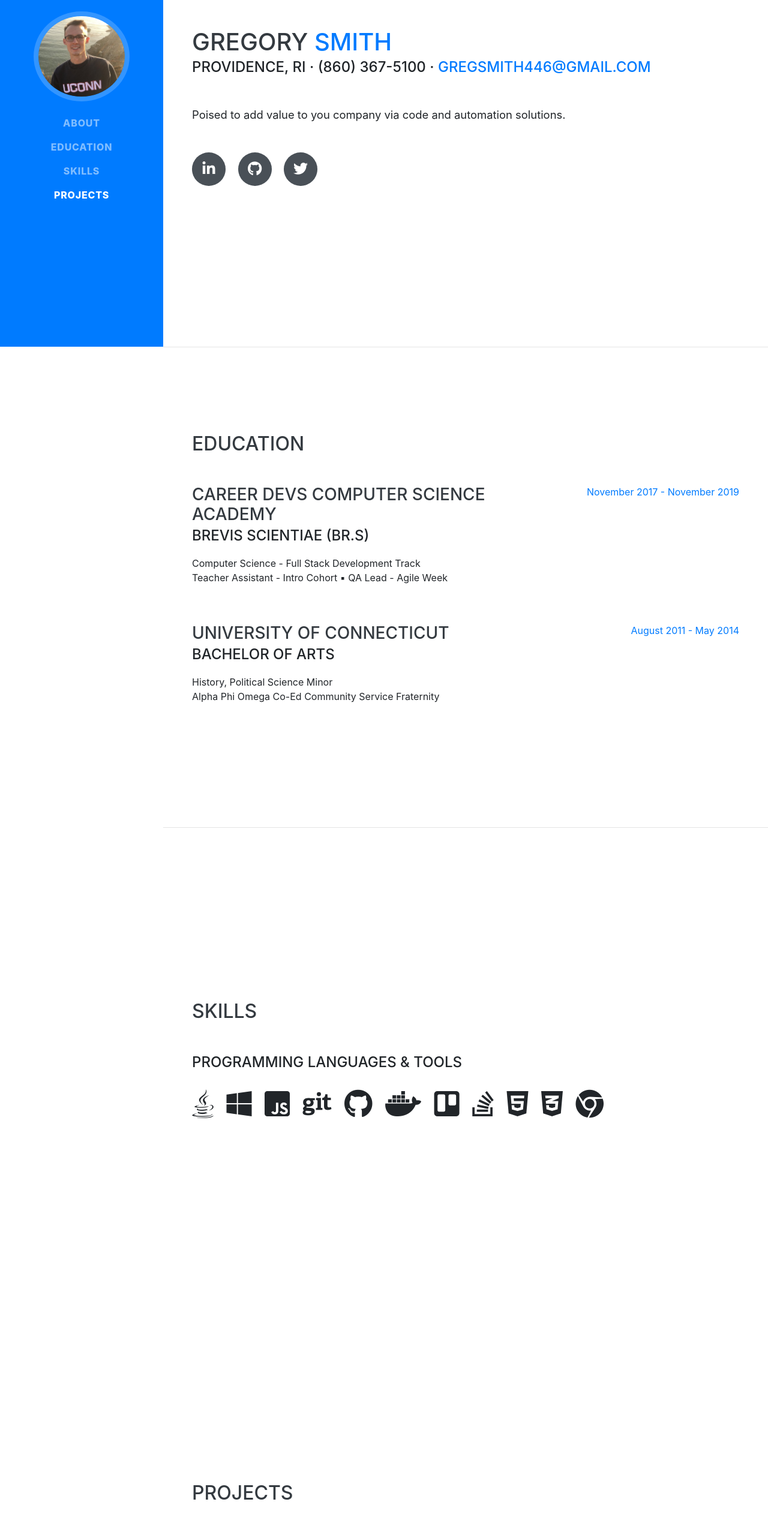
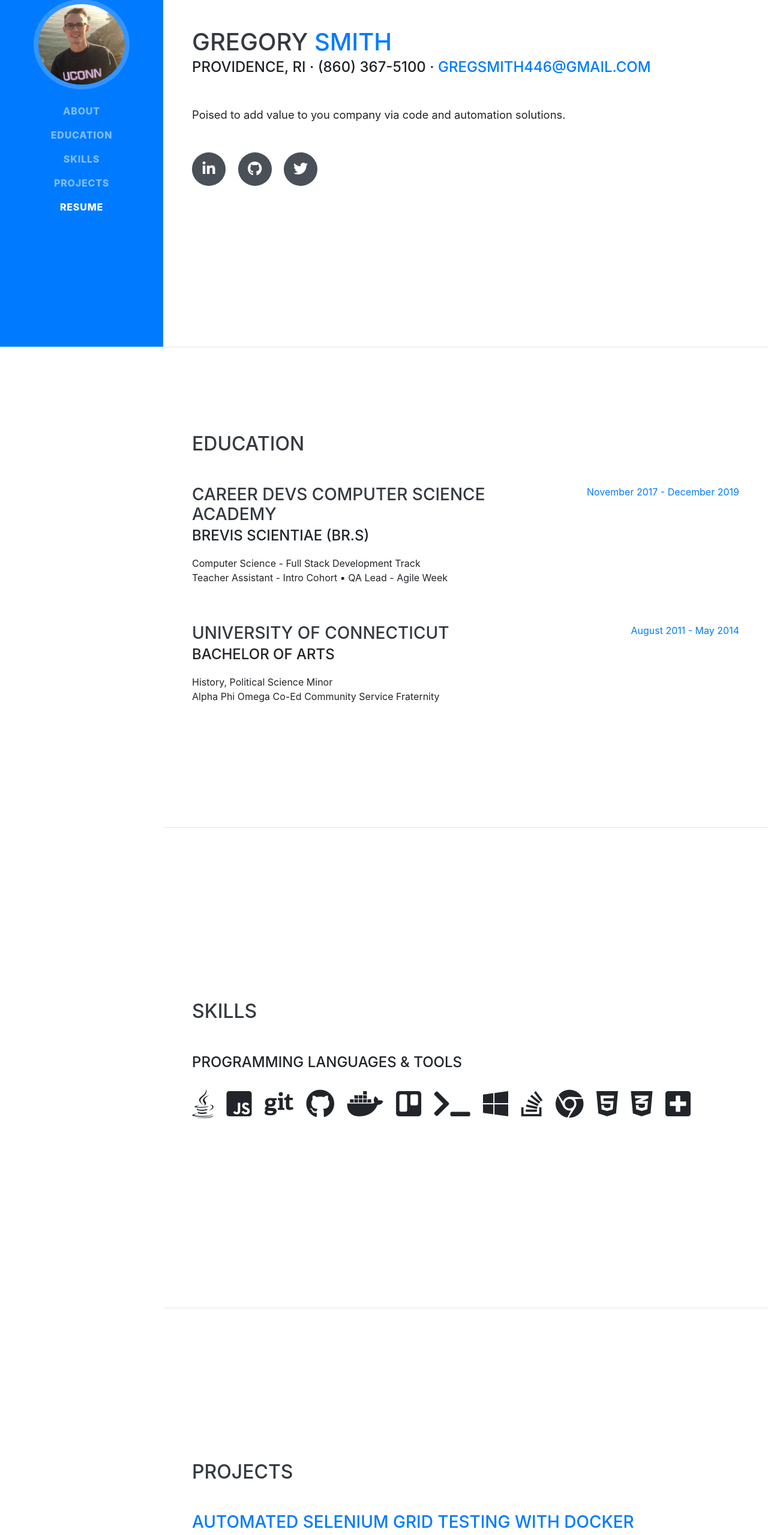
Before and after one commit to gregsmith446/ResumeSite, a website with bundled scripts: page index.html in a window 1280 px wide. Shown: the part 222-2781 px from the top of the page at 60% size. Built offline with nearby package versions, Linux system fonts and the light colour scheme; a web font is replaced by a local one.

Commit message:
added alt + title text, adding spacing to projects section & added embedded resume

```diff
--- a/index.html
+++ b/index.html
@@ -8,7 +8,7 @@
   <meta name="description" content="">
   <meta name="author" content="">
 
-  <title>Greg Smith CV - GregTheDev.com</title>
+  <title>Greg Smith - GregTheDev.com</title>
 
   <!-- Bootstrap core CSS -->
   <link href="vendor/bootstrap/css/bootstrap.min.css" rel="stylesheet">
@@ -29,7 +29,7 @@
     <a class="navbar-brand js-scroll-trigger" href="#page-top">
       <span class="d-block d-lg-none">Gregory Smith</span>
       <span class="d-none d-lg-block">
-        <img class="img-fluid img-profile rounded-circle mx-auto mb-2" src="img/profile.jpeg" alt="profile image">
+        <img class="img-fluid img-profile rounded-circle mx-auto mb-2" src="img/profile.jpeg" alt="Greg Smith Profile Photo" title="Greg Smith">
       </span>
     </a>
     <button class="navbar-toggler" type="button" data-toggle="collapse" data-target="#navbarSupportedContent" aria-controls="navbarSupportedContent" aria-expanded="false" aria-label="Toggle navigation">
@@ -49,6 +49,9 @@
         <li class="nav-item">
           <a class="nav-link js-scroll-trigger" href="#projects">Projects</a>
         </li>
+        <li class="nav-item">
+          <a class="nav-link js-scroll-trigger" href="#resume">Resume</a>
+        </li>
       </ul>
     </div>
   </nav>
@@ -66,13 +69,13 @@
         <p class="lead mb-5">Poised to add value to you company via code and automation solutions.</p>
         <div class="social-icons">
           <a href="https://www.linkedin.com/in/gregdevs/">
-            <i class="fab fa-linkedin-in"></i>
+            <i class="fab fa-linkedin-in" title="LinkedIn"></i>
           </a>
           <a href="https://www.github.com/gregsmith446">
-            <i class="fab fa-github"></i>
+            <i class="fab fa-github" title="Github"></i>
           </a>
           <a href="https://www.twitter.com/greg_devs">
-            <i class="fab fa-twitter"></i>
+            <i class="fab fa-twitter" title="Twitter"></i>
           </a>
         </div>
       </div>
@@ -92,7 +95,7 @@
             <p>Teacher Assistant - Intro Cohort ▪ QA Lead - Agile Week</p>
           </div>
           <div class="resume-date text-md-right">
-            <span class="text-primary">November 2017 - November 2019</span>
+            <span class="text-primary">November 2017 - December 2019</span>
           </div>
         </div>
 
@@ -119,58 +122,82 @@
         <div class="subheading mb-3">Programming Languages &amp; Tools</div>
         <ul class="list-inline dev-icons">
           <li class="list-inline-item">
-            <i class="fab fa-java"></i>
+            <i class="fab fa-java" alt="java" title="Java"></i>
           </li>
           <li class="list-inline-item">
-            <i class="fab fa-windows"></i>
+            <i class="fab fa-js-square" alt="javascript" title="Javascript"></i>
           </li>
           <li class="list-inline-item">
-            <i class="fab fa-js-square"></i>
+            <i class="fab fa-git" alt="git version control" title="Git Version Control"></i>
           </li>
           <li class="list-inline-item">
-            <i class="fab fa-git"></i>
+            <i class="fab fa-github" alt="github" title="Github"></i>
           </li>
           <li class="list-inline-item">
-            <i class="fab fa-github"></i>
+            <i class="fab fa-docker" alt="docker" title="Docker"></i>
           </li>
           <li class="list-inline-item">
-            <i class="fab fa-docker"></i>
+            <i class="fab fa-trello" alt="trello" title="Trello"></i>
           </li>
           <li class="list-inline-item">
-            <i class="fab fa-trello"></i>
+            <i class="fa fa-terminal" alt="terminal" title="Command Line Interface (CLI)"></i>
           </li>
           <li class="list-inline-item">
-            <i class="fab fa-stack-overflow"></i>
+            <i class="fab fa-windows" alt="windows" title="Windows"></i>
           </li>
           <li class="list-inline-item">
-            <i class="fab fa-html5"></i>
+            <i class="fab fa-stack-overflow" alt="stack overflow" title="Stack Overflow"></i>
           </li>
           <li class="list-inline-item">
-            <i class="fab fa-css3-alt"></i>
+            <i class="fab fa-chrome" alt="chrome" title="Chrome Inspector Tools"></i>
           </li>
           <li class="list-inline-item">
-            <i class="fab fa-chrome"></i>
+            <i class="fab fa-html5" alt="html 5" title="HTML 5"></i>
           </li>
+          <li class="list-inline-item">
+            <i class="fab fa-css3-alt" alt="css 3" title="CSS 3"></i>
+          </li>
+          <li class="list-inline-item">
+            <i class="fa fa-plus-square" alt="And Many More" title="And Many More"></i>
+          </li>
+
         </ul>
       </div>
     </section>
+
+    <hr class="m-0">
 
     <section class="resume-section p-3 p-lg-5 d-flex align-items-center" id="projects">
       <div class="w-100">
         <h2 class="mb-5">Projects</h2>
 
-        <h3 class="mb-0"><a href="https://github.com/gregsmith446/ParallelTestingAPIs">Automated Selenium Testing With Docker</a></h3>
+        <h3 class="mb-0"><a href="https://github.com/gregsmith446/ParallelTestingAPIs">Automated Selenium Grid Testing With Docker</a></h3>
 
-        <h3 class="mb-0"><a href="https://github.com/gregsmith446/ScraperFullStackMVC">Stock Web Scraper MVC</a></h3>
+        <br>
+
+        <h3 class="mb-0"><a href="https://github.com/gregsmith446/ScraperFullStackMVC">OOP Stock Web Scraper MVC</a></h3>
+
+        <br>
 
         <h3 class="mb-0"><a href="https://github.com/gregsmith446?utf8=%E2%9C%93&tab=repositories&q=cs50">Harvard CS50 PSets 1-7</a></h3>
+
+        <br>
 
         <h3 class="mb-0"><a href="https://github.com/gregsmith446/Agile-Week/blob/master/public/angular-app/register/register.html">Password Strength Indicator CSS/HTML</a></h3>
       </div>
     </section>
 
+    <hr class="m-0">
+
+    <section class="resume-section p-3 p-lg-5 d-flex align-items-center" id="resume">
+      <div class="w-100">
+        <h2 class="mb-5">Current Resume</h2>
+        <iframe height="100%" width="100%" src="https://docs.google.com/document/d/e/2PACX-1vSzcrQLm7SCA7RZd2pONRf9Js4ZDFuR2AgIubEuUNMnpKt9-GWQu56QiZGta4H4Q4-zF-r_RmMwdX_w/pub?embedded=true"></iframe>
+      </div>
+    </section>
+
+
   </div>
-
   <!-- Bootstrap core JavaScript -->
   <script src="vendor/jquery/jquery.min.js"></script>
   <script src="vendor/bootstrap/js/bootstrap.bundle.min.js"></script>
```
